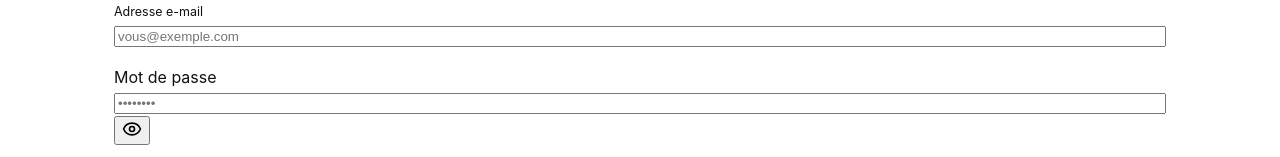
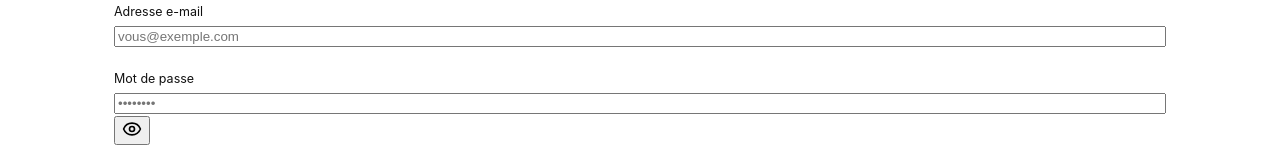
Before and after one commit to lebasquelyza/appli-files, a Next.js app in the folder apps/web/: page / in a window 1280 px wide. Both pictures are taken after a click on the button "Connecte-toi". Shown: the part 350-507 px from the top of the page. Built offline with nearby package versions, Linux system fonts and the light colour scheme; no server answers.

Commit message:
Update page.tsx

```diff
--- a/apps/web/app/page.tsx
+++ b/apps/web/app/page.tsx
@@ -113,11 +113,11 @@ export default function HomePage() {
           </ul>
         </section>
 
-        {/* 👇 AJOUT : spacer pour descendre les boutons */}
+        {/* spacer pour contrôler la hauteur au-dessus des boutons (garde si utile) */}
         <div className="h-10 sm:h-16" />
 
-        {/* Boutons sur la même ligne, centrés */}
-        <div className="mb-10 w-full flex flex-row justify-center items-center gap-3">
+        {/* LIGNE MODIFIÉE : poussés à droite */}
+        <div className="mb-10 w-full flex flex-row justify-end items-center gap-3 pr-4">
           <button
             type="button"
             onClick={() => setShowLogin((v) => !v)}
@@ -160,7 +160,7 @@ export default function HomePage() {
               </div>
 
               <div>
-                <label className="block text.sm font-medium mb-1">Mot de passe</label>
+                <label className="block text-sm font-medium mb-1">Mot de passe</label>
                 <div className="relative">
                   <input
                     type={showPassword ? "text" : "password"}
```
